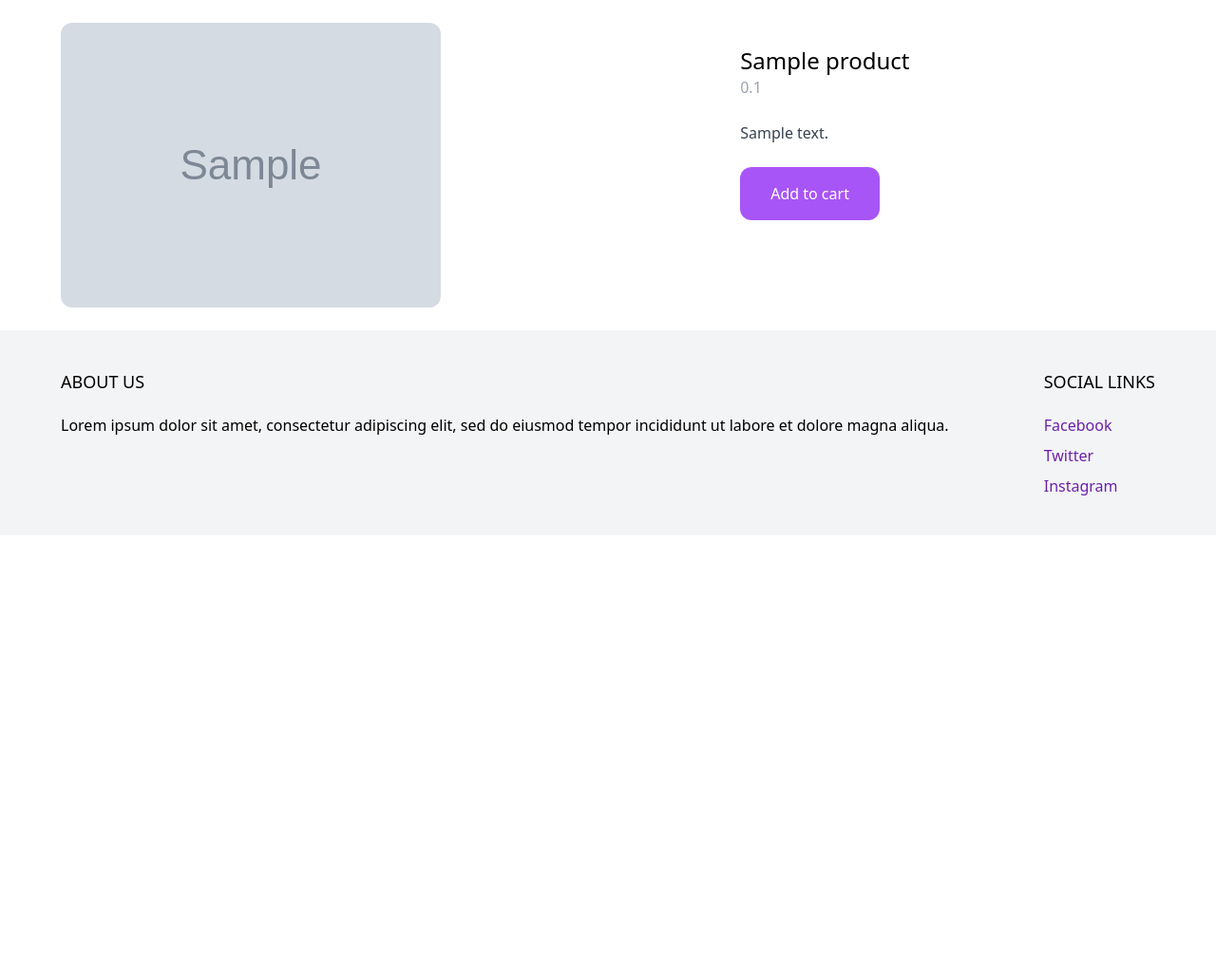
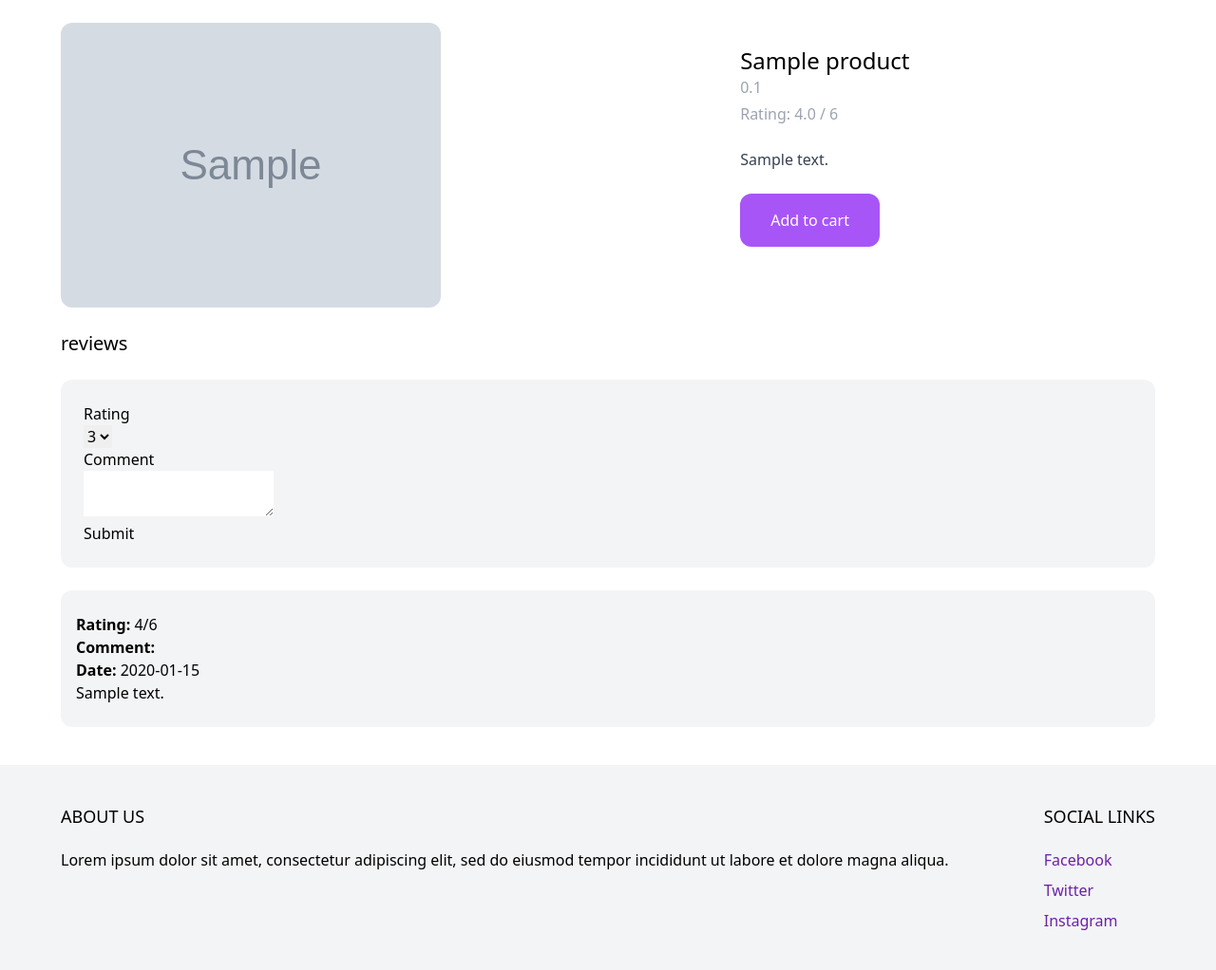
Before and after one commit to IlerioDef/DjangoEcommerseHTMXTailwind, a Django app: a page that uses product/templates/product/product.html in a window 1280 px wide. Shown: the part 77-1099 px from the top of the page at 95% size. Before the commit the page ends 599 px from the top, so only its background shows below. Run offline with Django 4.2, Linux system fonts and the light colour scheme; a user stored in the database is signed in; tables that the repository leaves empty hold one stand-in row (values such as "Sample post"); grey boxes marked "Sample" are stand-in pictures; some libraries are stand-ins or nearby versions.

Commit message:
Django Ecommerce Website | Product Reviews | Htmx and Tailwind | Part 20 Created new DB model for reviews Created form for reviews Made reviews possible to display

```diff
--- a/product/models.py
+++ b/product/models.py
@@ -1,4 +1,6 @@
 from io import BytesIO
+
+from django.contrib.auth.models import User
 from django.core.files import File
 from django.db import models
 from PIL import Image
@@ -59,3 +61,21 @@ class Product(models.Model):
         thumbnail = File(thumb_io, name=image.name)
 
         return thumbnail
+
+    def get_rating(self):
+        reviews_total = 0
+        for review in self.reviews.all():
+            reviews_total += review.rating
+
+        if reviews_total > 0:
+            return reviews_total / self.reviews.count()
+
+        return 0
+
+
+class Review(models.Model):
+    product = models.ForeignKey(Product, related_name='reviews', on_delete=models.CASCADE)
+    rating = models.IntegerField(default=3)
+    content = models.TextField()
+    created_by = models.ForeignKey(User, related_name='reviews', on_delete=models.CASCADE)
+    created_at = models.DateTimeField(auto_now_add=True)
--- a/product/templates/product/product.html
+++ b/product/templates/product/product.html
@@ -16,6 +16,9 @@
         <h1 class="text-2xl">{{ product.name }}</h1>
 
         <p class="mt text-gray-400">{{ product.get_display_price }}</p>
+        {% if product.get_rating > 0 %}
+        <p class="mt-1 text-gray-400">Rating: {{ product.get_rating }} / 6</p>
+        {% endif %}
         {% if product.description %}
             <p class="mt-6 text-gray-700">{{ product.description }}</p>
         {% endif %}
@@ -30,6 +33,44 @@
             Add to cart
         </a>
     </div>
+    <div class="w-full mt-6">
+        <h2 class="text-xl">reviews</h2>
+
+        {% if request.user.is_authenticated %}
+        <form method="post" action="." class="mt-6 mb-6 p-6 bg-gray-100 rounded-xl">
+        {% csrf_token %}
+            <div>
+                <label>Rating</label><br>
+                <select name="rating">
+                    <option value="1">1</option>
+                    <option value="2">2</option>
+                    <option value="3" selected>3</option>
+                    <option value="4">4</option>
+                    <option value="5">5</option>
+                </select>
+            </div>
+            <div>
+                <label>Comment</label><br>
+                <textarea name="content"></textarea>
+            </div>
+            <div>
+                <button>Submit</button>
+            </div>
+        </form>
+
+        {% endif %}
+
+        {% for review in product.reviews.all %}
+            <div class="px-4 py-6 bg-gray-100 rounded-xl mb-4">
+                <strong>Rating: </strong>{{ review.rating }}/6<br>
+                <strong>Comment:</strong><br>
+                <strong>Date: </strong>{{ review.created_at|date:"Y-m-d" }}<br>
+                {{ review.content }}
+            </div>
+
+        {% endfor %}
+
+    </div>
 </div>
 
 {% endblock %}
--- a/product/views.py
+++ b/product/views.py
@@ -1,6 +1,6 @@
-from django.shortcuts import render, get_object_or_404
+from django.shortcuts import render, get_object_or_404, redirect
 
-from .models import Product
+from .models import Product, Review
 
 
 def product(request, slug):
@@ -8,4 +8,26 @@ def product(request, slug):
     context = {
         'product': product,
     }
+
+    if request.method == 'POST':
+        rating = request.POST.get('rating', 3)
+        content = request.POST.get('content', '')
+
+        if content:
+            reviews = Review.objects.filter(created_by=request.user, product=product)
+
+            if reviews.count() > 0:
+                review = reviews.first()
+                review.rating = rating
+                review.content = content
+                review.save()
+            else:
+                review = Review.objects.create(
+                    product=product,
+                    rating=rating,
+                    content=content,
+                    created_by=request.user
+                )
+
+            return redirect('product', slug=slug)
     return render(request, 'product/product.html', context)
```
Also changed, not shown: order/migrations/0002_alter_order_options.py (added), product/migrations/0004_alter_category_options_review.py (added).
